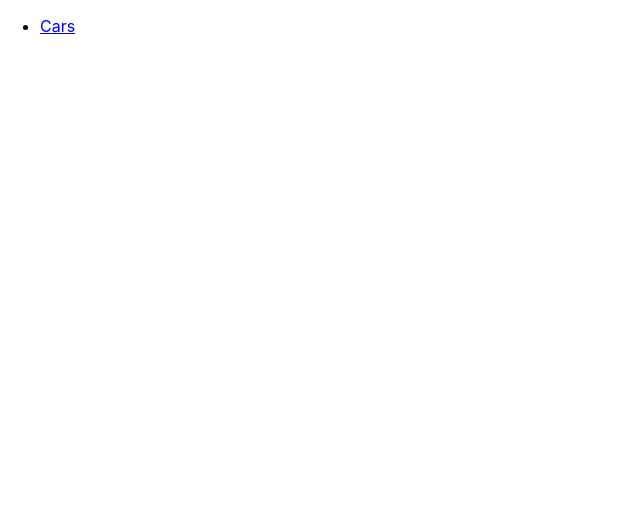
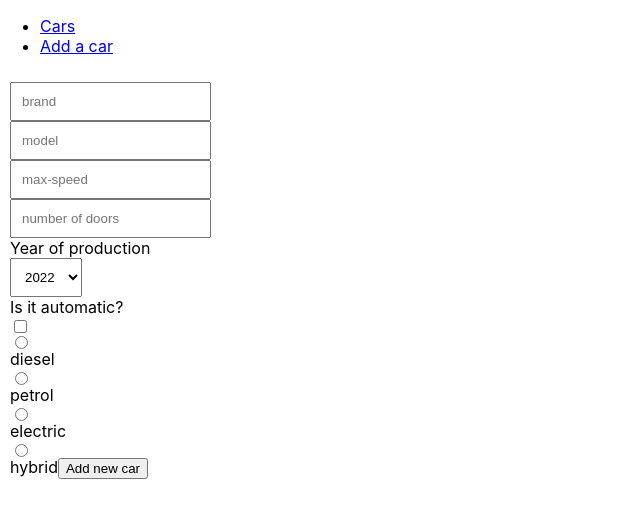
Before and after one commit to s-cumpalovic/cars-app, a React (Create React App) app: page /add in a window 1280 px wide. Shown: the top 518 px of the page, without its empty margins (0-640 px from the left). Built offline with nearby package versions, Linux system fonts and the light colour scheme.

Commit message:
Created a form for adding new cars

```diff
--- a/src/App.css
+++ b/src/App.css
@@ -6,6 +6,23 @@
   height: 40vmin;
   pointer-events: none;
 }
+
+.form-group {
+  display: inline-block;
+  padding: 10px;
+}
+
+input {
+  display: flex;
+  padding: 10px;
+}
+
+select {
+  display: flex;
+  padding: 10px;
+}
+
+
 
 @media (prefers-reduced-motion: no-preference) {
   .App-logo {
--- a/src/Router.js
+++ b/src/Router.js
@@ -1,6 +1,7 @@
 import { Route, Switch } from "react-router-dom";
 import React from "react";
 import AppCars from "./pages/AppCars";
+import AddCar from "./pages/AddCar";
 
 export default function Router() {
   return (
@@ -8,6 +9,9 @@ export default function Router() {
       <Route path="/cars">
         <AppCars />
       </Route>
+      <Route path="/add">
+        <AddCar />
+      </Route>
     </Switch>
   );
 }
--- /dev/null
+++ b/src/components/CreateCarForm.jsx
@@ -0,0 +1,147 @@
+import React, { useState } from "react";
+import { RadioButton } from "./RadioButton";
+
+function generateArrayOfYears() {
+  var max = new Date().getFullYear();
+  var min = max - 32;
+  var years = [];
+
+  for (var i = max; i >= min; i--) {
+    years.push(i);
+  }
+  return years;
+}
+
+export default function CreateCarForm({ newCar, setNewCar, onCreateNewCar }) {
+  return (
+    <div className="form-group">
+      <form onSubmit={onCreateNewCar}>
+        <input
+          placeholder="brand"
+          required
+          type="text"
+          value={newCar.brand}
+          onChange={({ target }) =>
+            setNewCar({
+              ...newCar,
+              brand: target.value,
+            })
+          }
+        />
+        <input
+          placeholder="model"
+          required
+          type="text"
+          value={newCar.model}
+          onChange={({ target }) =>
+            setNewCar({
+              ...newCar,
+              model: target.value,
+            })
+          }
+        />
+        <input
+          placeholder="max-speed"
+          required
+          type="number"
+          value={newCar.maxSpeed}
+          onChange={({ target }) =>
+            setNewCar({
+              ...newCar,
+              maxSpeed: target.value,
+            })
+          }
+        />
+        <input
+          placeholder="number of doors"
+          required
+          type="number"
+          value={newCar.numberOfDoors}
+          onChange={({ target }) =>
+            setNewCar({
+              ...newCar,
+              numberOfDoors: target.value,
+            })
+          }
+        />
+        <label>Year of production</label>
+        <select
+          value={newCar.year}
+          onChange={({ target }) =>
+            setNewCar({
+              ...newCar,
+              year: target.value,
+            })
+          }
+        >
+          {generateArrayOfYears().map((year, index) => (
+            <option key={index}>{year}</option>
+          ))}
+        </select>
+        <label>Is it automatic?</label>
+        <input
+          type="checkbox"
+          onChange={(e) =>
+            e.target.checked
+              ? setNewCar({
+                  ...newCar,
+                  isAutomatic: true,
+                })
+              : setNewCar({
+                  ...newCar,
+                  isAutomatic: false,
+                })
+          }
+        />
+        <RadioButton
+          label="diesel"
+          value="diesel"
+          state={newCar.engine}
+          onChange={( value ) =>
+            setNewCar({
+              ...newCar,
+              engine: value,
+            })
+          }
+        />
+        <RadioButton
+          label="petrol"
+          value="petrol"
+          state={newCar.engine}
+          onChange={( value ) =>
+            setNewCar({
+              ...newCar,
+              engine: value,
+            })
+          }
+        />
+        <RadioButton
+          label="electric"
+          value="electric"
+          state={newCar.engine}
+          onChange={( value ) =>
+            setNewCar({
+              ...newCar,
+              engine: value,
+            })
+          }
+        />
+        <RadioButton
+          label="hybrid"
+          value="hybrid"
+          state={newCar.engine}
+          onChange={( value ) =>
+            setNewCar({
+              ...newCar,
+              engine: value,
+            })
+          }
+        />
+
+        <button type="submit" className="btn btn-primary">
+          Add new car
+        </button>
+      </form>
+    </div>
+  );
+}
--- a/src/components/Navbar.jsx
+++ b/src/components/Navbar.jsx
@@ -8,6 +8,9 @@ export default function Navbar() {
         <li className="nav-item">
           <Link to="/cars">Cars</Link>
         </li>
+        <li className="nav-item">
+          <Link to="/add">Add a car</Link>
+        </li>
       </ul>
     </div>
   );
--- /dev/null
+++ b/src/components/RadioButton.jsx
@@ -0,0 +1,8 @@
+export const RadioButton = ({ label, state, value, onChange }) => {
+    return (
+      <label>
+        <input name={value} type="radio" checked={state === value } onChange={()=>onChange(value)} />
+        {label}
+      </label>
+    );
+  };
--- /dev/null
+++ b/src/pages/AddCar.jsx
@@ -0,0 +1,37 @@
+import React, { useState } from "react";
+import CreateCarForm from "../components/CreateCarForm";
+import CarsService from "../services/CarsService";
+import { useHistory } from "react-router-dom";
+
+export default function AddCar() {
+  const history = useHistory();
+  const [newCar, setNewCar] = useState({
+    brand: "",
+    model: "",
+    year: "",
+    maxSpeed: "",
+    numberOfDoors: "",
+    isAutomatic: false,
+    engine: "",
+  });
+
+  const handleCreateNewCar = async (e) => {
+    e.preventDefault();
+
+    const newCarResponse = await CarsService.add(newCar);
+
+    if (newCarResponse.status === 200) {
+      history.push("/cars");
+    }
+  };
+
+  return (
+    <div>
+      <CreateCarForm
+        newCar={newCar}
+        setNewCar={setNewCar}
+        onCreateNewCar={handleCreateNewCar}
+      />
+    </div>
+  );
+}
--- a/src/pages/AppCars.jsx
+++ b/src/pages/AppCars.jsx
@@ -2,27 +2,16 @@ import React, { useEffect, useState } from "react";
 import CarsService from "../services/CarsService";
 
 export default function AppCars() {
-  const [cars, setCars] = useState([
-    {
-      brand: "tesla",
-      model: "string",
-      year: 2010,
-      maxSpeed: 300,
-      isAutomatic: true,
-      engine: "string",
-      numberOfDoors: 4,
-      id: 1,
-    },
-  ]);
+  const [cars, setCars] = useState();
 
   const handleCarsData = async () => {
-    const data = await CarsService.getAll();
-    setCars(data);
+    const carsData = await CarsService.getAll();
+    setCars(carsData);
   };
 
-  // useEffect(() => {
-  //   handleCarsData();
-  // }, []);
+  useEffect(() => {
+    handleCarsData()
+  }, [])
 
   return (
     <div>
--- a/src/services/CarsService.js
+++ b/src/services/CarsService.js
@@ -5,7 +5,13 @@ class CarsService {
     const response = await axiosObj.get("/cars");
     console.log(response.data);
 
-    return response;
+    return response.data;
+  }
+
+  async add(obj){
+    const response = await axiosObj.post("/cars", obj);
+
+    return response
   }
 }
 
```
